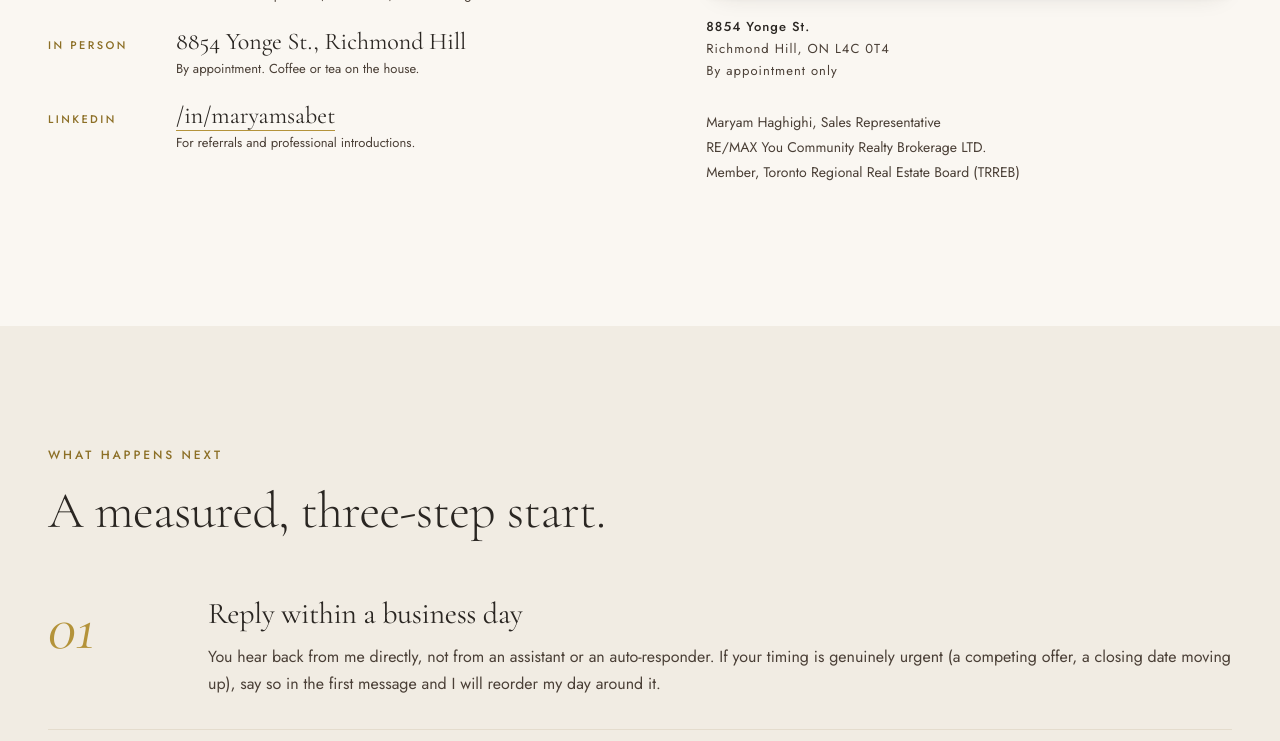
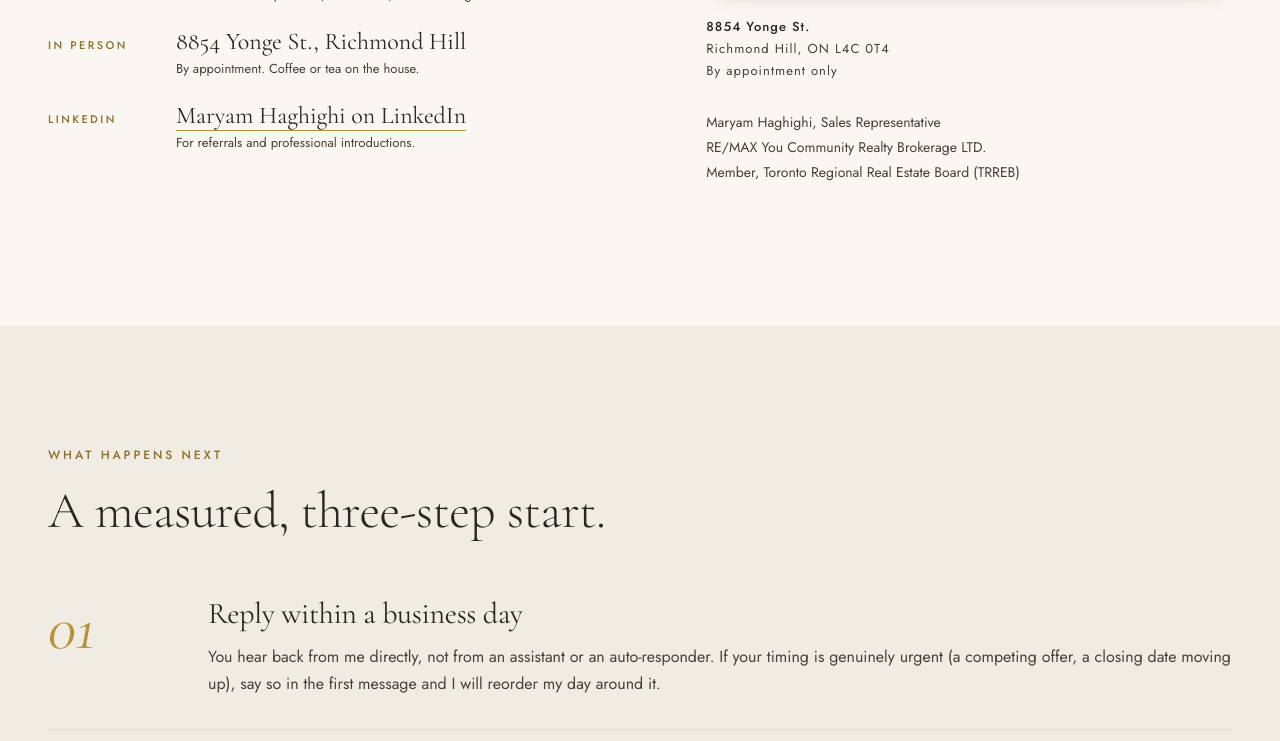
Before and after one commit to HomesbyMaryam/homesbymaryam, a Jekyll site: the page built from contact.html, in a window 1280 px wide and 900 px high, scrolled down 511 px, cut to the strip 159-900 px from the top of the window. Built offline with Jekyll 4.4.1, drawn with Linux system fonts in a browser that asks for light colours.

Commit message:
Hide LinkedIn slug from contact page display text
The contact page LinkedIn row showed the raw profile slug
(/in/maryamsabet) as display text, which exposed Maryam's other
surname unnecessarily. Switch the visible text to "Maryam Haghighi on
LinkedIn" while preserving the correct underlying href. Also adds
target="_blank" since LinkedIn navigation is a context switch the
visitor probably wants in a new tab.

Co-Authored-By: Claude Sonnet 4.6 <noreply@anthropic.com>

```diff
--- a/contact.html
+++ b/contact.html
@@ -44,7 +44,7 @@ permalink: /contact/
           <div style="display:grid; grid-template-columns: 110px 1fr; gap:18px; align-items:baseline;">
             <dt style="font-family:var(--font-sans); font-size:11px; font-weight:500; letter-spacing:0.22em; text-transform:uppercase; color:var(--gold-deep); margin:0;">LinkedIn</dt>
             <dd style="margin:0; font-family:var(--font-display); font-size:24px; color:var(--espresso); line-height:1.3;">
-              <a href="https://www.linkedin.com/in/maryamsabet/" rel="noopener">/in/maryamsabet</a>
+              <a href="https://www.linkedin.com/in/maryamsabet/" target="_blank" rel="noopener">Maryam Haghighi on LinkedIn</a>
               <span style="display:block; font-family:var(--font-sans); font-size:13px; color:var(--walnut); margin-top:4px;">For referrals and professional introductions.</span>
             </dd>
           </div>
```
